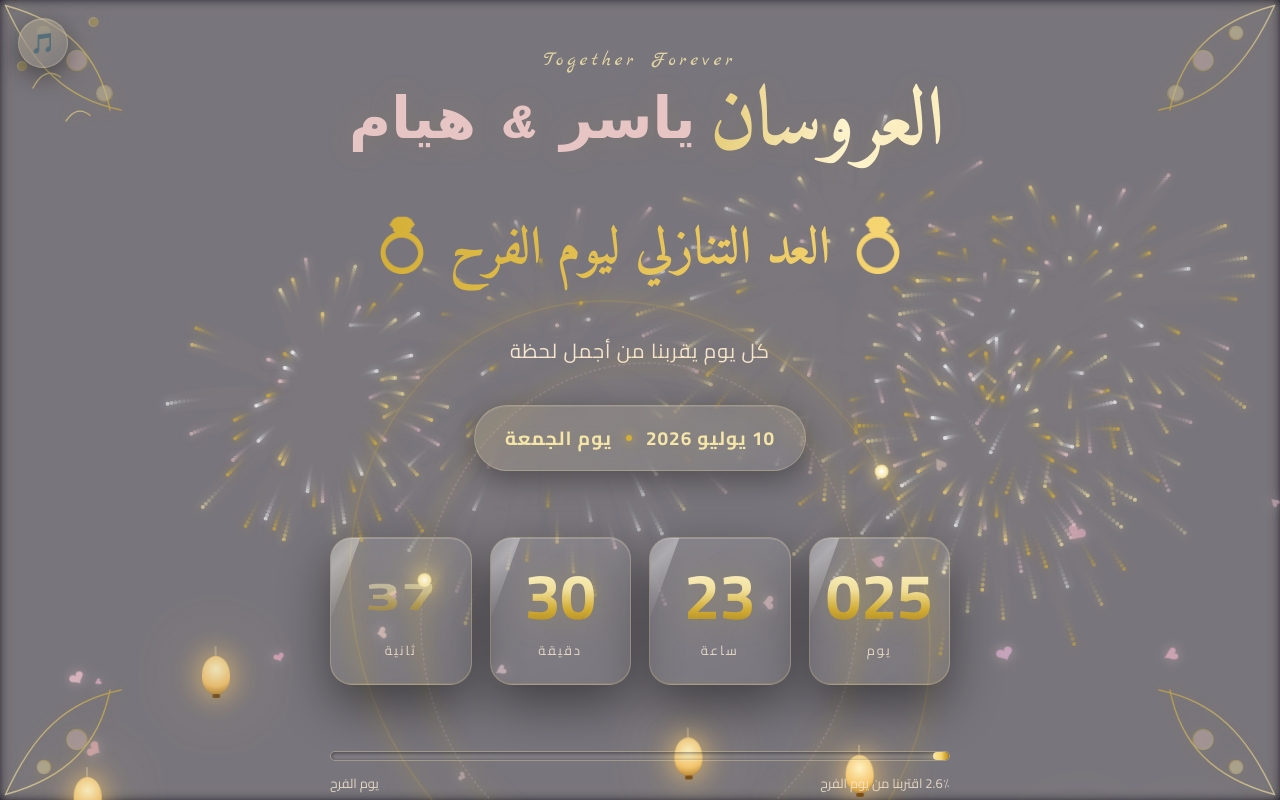
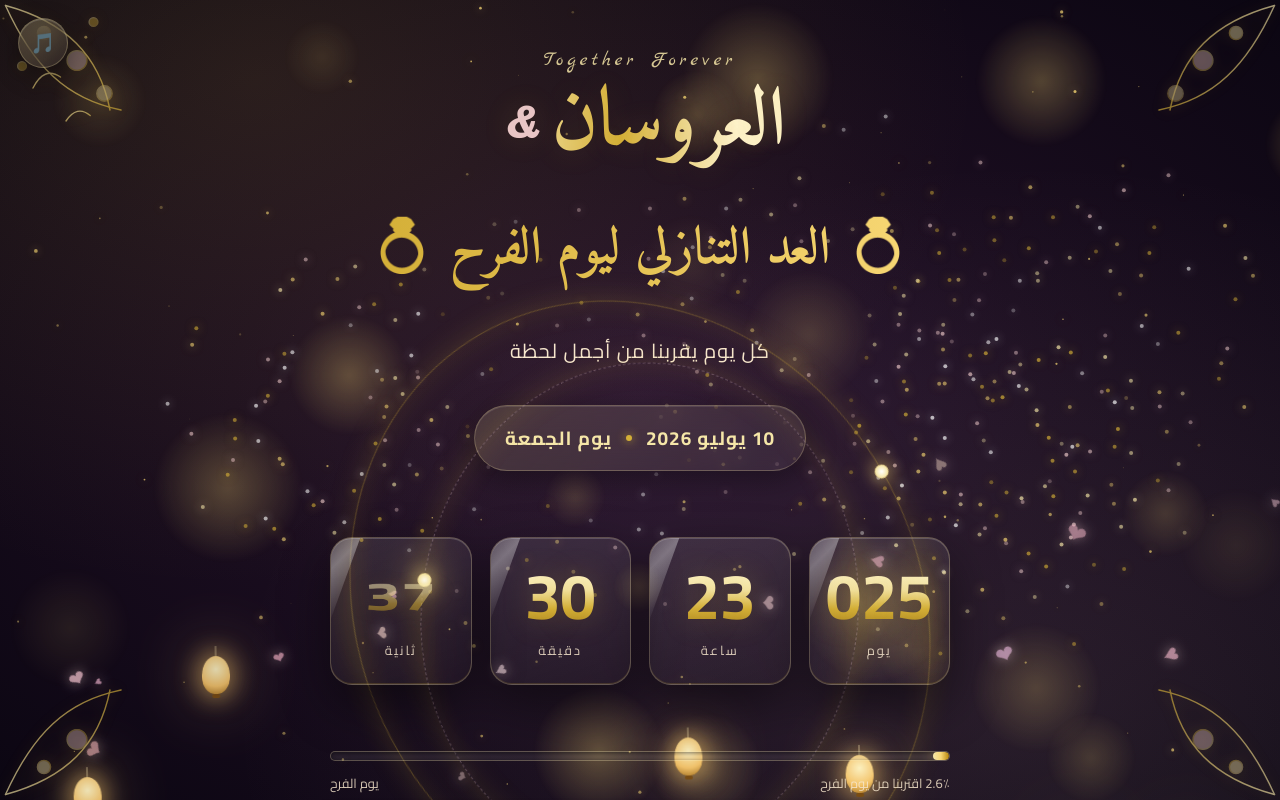
Before and after one commit to Yasser-Alnajjar/wedding, a plain HTML site: page index.html in a window 1280 px wide. Drawn offline with Linux system fonts and the light colour scheme; animation ran at ten frames a second.

Commit message:
feat: update countdown timer and enhance styling for wedding event

```diff
--- a/app.js
+++ b/app.js
@@ -2,7 +2,6 @@
 const start = new Date("2026-06-14T00:00:00").getTime();
 const target = new Date("2026-07-10T16:00:00").getTime();
 const totalSpan = target - start;
-
 const els = {
   d: document.getElementById("days"),
   h: document.getElementById("hours"),
@@ -13,11 +12,6 @@
 };
 const pad = (n, l = 2) => String(n).padStart(l, "0");
 let lastMinute = -1;
-console.log({
-  start,
-  target,
-  totalSpan,
-});
 function tick() {
   const now = Date.now();
   const diff = target - now;
@@ -187,8 +181,7 @@
   }
 }
 function drawFW() {
-  fctx.fillStyle = "rgba(11,6,18,0.18)";
-  fctx.fillRect(0, 0, fw.width, fw.height);
+  fctx.clearRect(0, 0, fw.width, fw.height);
   fireworks.forEach((p) => {
     p.age++;
     p.x += p.vx;
--- a/index.html
+++ b/index.html
@@ -91,7 +91,7 @@
   <main>
     <section class="couple">
       <div class="label">Together Forever</div>
-      <h2>العروسان<span class="amp">ياسر &amp; هيام</span></h2>
+      <h2>العروسان<span class="amp">&amp;</span></h2>
     </section>
 
     <h1 class="title">💍 العد التنازلي ليوم الفرح 💍</h1>
@@ -151,10 +151,13 @@
 
   <!-- music: soft ambient loop -->
   <audio id="audio" loop preload="none">
-    <source src="./أنيسة روحي.mp3" type="audio/mpeg">
+    <source
+      src="https://cdn.pixabay.com/download/audio/2022/05/27/audio_1808fbf07a.mp3?filename=romantic-piano-10751.mp3"
+      type="audio/mpeg">
   </audio>
 
-  <script src="./app.js"></script>
+  <script defer src="./app.js"></script>
+
 </body>
 
 </html>
--- a/styles.css
+++ b/styles.css
@@ -30,6 +30,19 @@
 body {
   font-family: "Cairo", sans-serif;
   color: var(--ivory);
+  background: var(--bg-1);
+  min-height: 100vh;
+  position: relative;
+  text-align: center;
+  overflow-x: hidden;
+}
+
+body::before {
+  content: "";
+  position: fixed;
+  inset: 0;
+  z-index: 0;
+  pointer-events: none;
   background:
     radial-gradient(
       ellipse at 20% 10%,
@@ -47,11 +60,6 @@
       var(--bg-2) 45%,
       var(--bg-1) 100%
     );
-  background-attachment: fixed;
-  min-height: 100vh;
-  position: relative;
-  text-align: center;
-  overflow-x: hidden;
 }
 
 /* canvases & layers */
```
